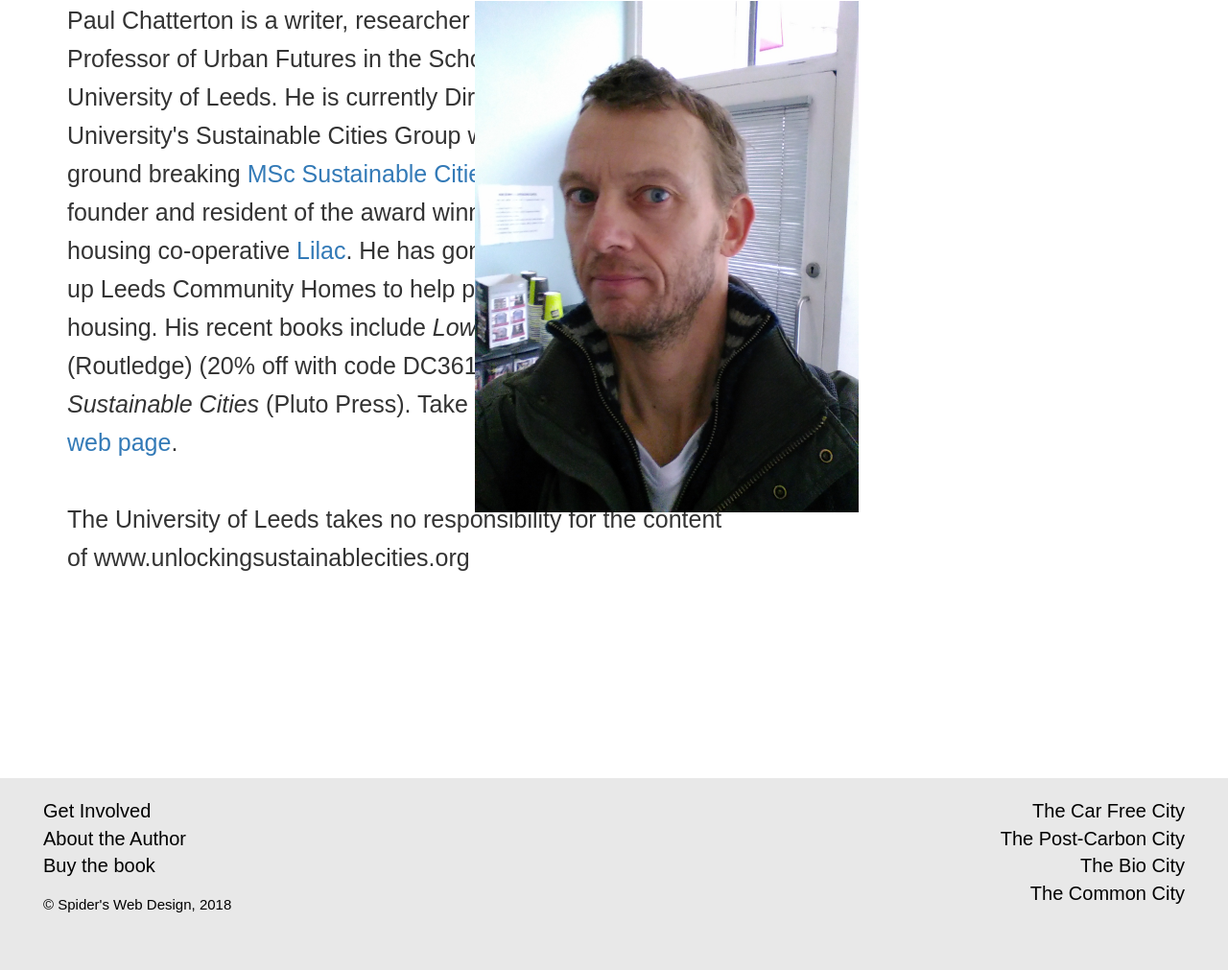
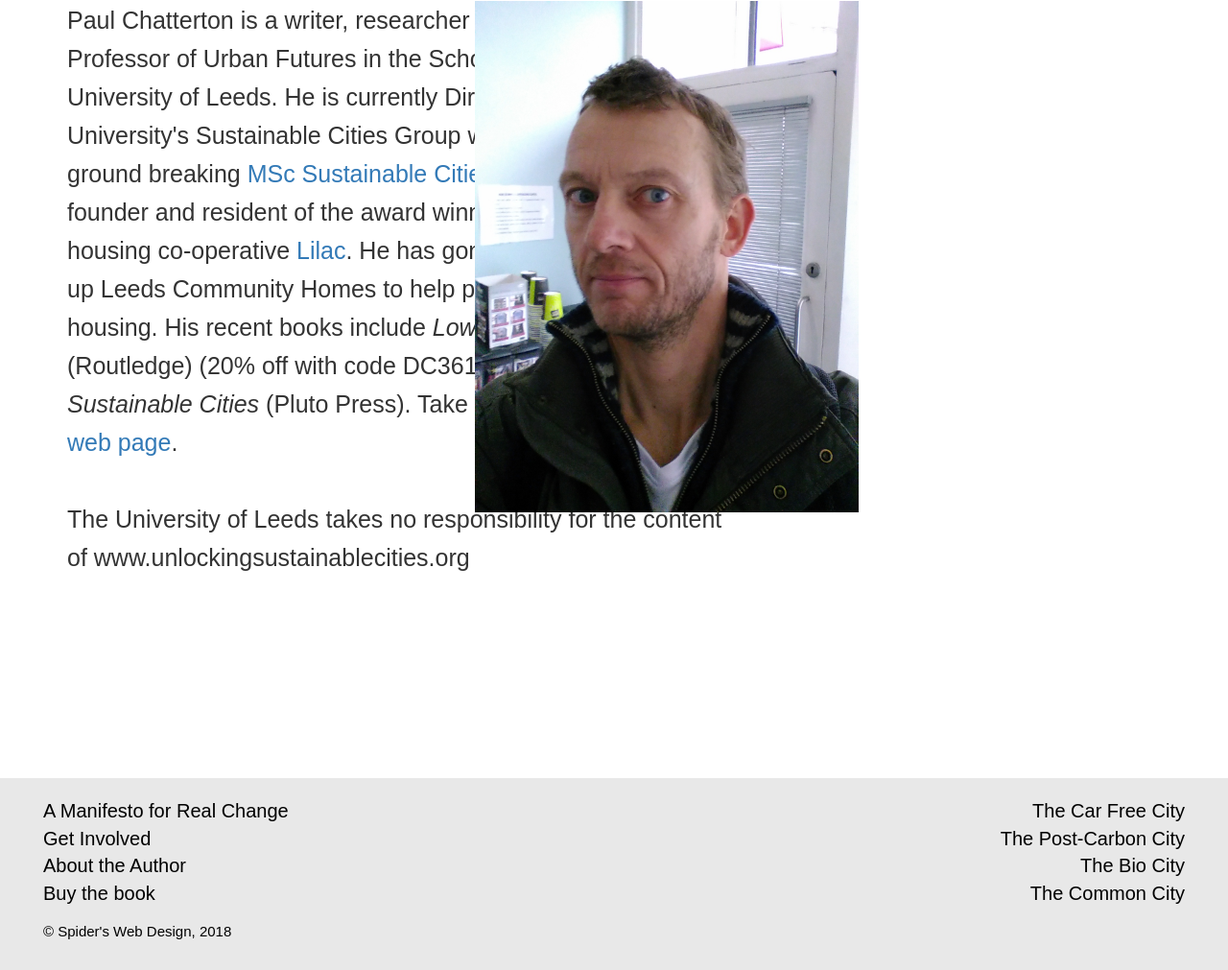
Before and after one commit to Floor-Tile/Unlocking-Sustainable-Cities, a plain HTML site: page about.html in a window 1280 px wide. Shown: the part 306-1317 px from the top of the page at 96% size. Drawn offline with nearby package versions, Linux system fonts and the light colour scheme; a web font is replaced by a local one.

Commit message:
get in touch to contact

```diff
--- a/about.html
+++ b/about.html
@@ -45,15 +45,17 @@
 <div class="aboutdiv">
 </div>
 
-  <!-- FOOTER -->
-  <div class="footer">
+<!-- FOOTER -->
+  <footer class="footer">
     <div class="container-fluid">
       <div class="row">
 
         <div class="col-lg-6 col-md-6">
 
           <div class="foot-left">
-            <a href="get-in-touch.html">Get Involved</a>
+            <a href="manifesto.html">A Manifesto for Real Change</a>
+            <br>
+            <a href="contact.php">Get Involved</a>
             <br>
             <a href="about.html">About the Author</a>
             <br>
@@ -77,6 +79,6 @@
 
       </div>
     </div>
-  </div>
+  </footer>
 
-  </html>
+</html>
```
Also changed, not shown: bio-city-manifesto.html (+1 -1 lines), bio-city.html (+8 -2 lines), car-free-manifesto.html (+1 -1 lines), car-free.html (+8 -1 lines), common-city-manifesto.html (+1 -1 lines), common-city.html (+7 -1 lines), index.html (+2 -2 lines), manifesto.html (+1 -1 lines), post-carbon-manifesto.html (+1 -1 lines), post-carbon.html (+7 -1 lines), get-in-touch/get-in-touch - Copy.html (renamed from get-in-touch - Copy.html), get-in-touch/get-in-touch.html (renamed from get-in-touch.html), 6 other files.
